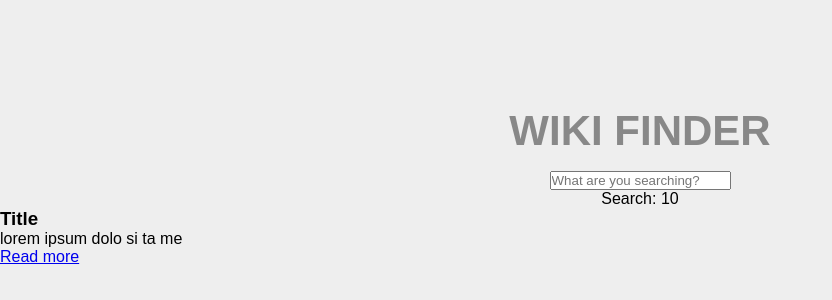
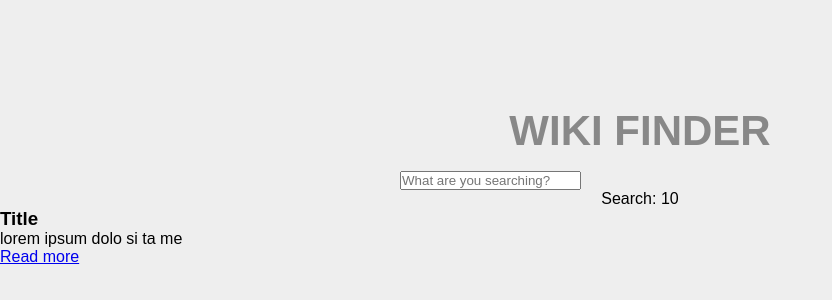
Before and after one commit to PJMantoss/wiki_finder, a React (Create React App) app: page / in a window 1280 px wide. Shown: the part 214-514 px from the top of the page, without its empty margins (0-832 px from the left). Built offline with nearby package versions, Linux system fonts and the light colour scheme.

Commit message:
update styling

```diff
--- a/src/App.css
+++ b/src/App.css
@@ -18,3 +18,10 @@ h1{
   font-size: 42px;
   margin-bottom: 1rem;
 }
+
+.searchBox{
+  display: flex;
+  align-items: center;
+  width: 100%;
+  max-width: 480px;
+}
```
